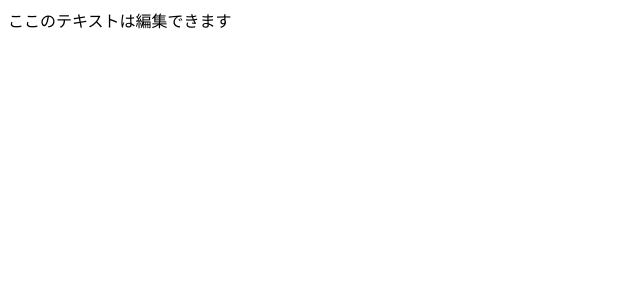
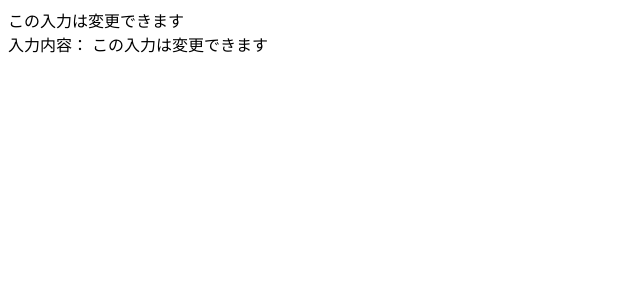
Before and after one commit to yaufai/react-notebook, a React (Create React App) app: page / in a window 1280 px wide. Shown: the top 300 px of the page, without its empty margins (0-640 px from the left). Built offline with nearby package versions, Linux system fonts and the light colour scheme.

Commit message:
:sparkles: auto focus of editable title

```diff
--- a/src/rewritable-text/App.tsx
+++ b/src/rewritable-text/App.tsx
@@ -1,8 +1,24 @@
 import React from "react"
 import RewritableText from "./src/RewritableText"
 
-export default () => <RewritableText
-    defaultValue="ここのテキストは編集できます"
-    onChange={(value) => { console.log(value) }}
-    onFinalized={(value) => { console.log("GET FINALIZED VALUE: ", value) }}
-/>
+export default class App extends React.Component<{}, {value: string}> {
+    constructor(props: {}) {
+        super(props)
+        this.state = {
+            value: "この入力は変更できます"
+        }
+    }
+    updateValue = (value: string) => {
+        this.setState({ value: value })
+    }
+    render() {
+        return <div>
+            <RewritableText
+                defaultValue={this.state.value}
+                onChange={this.updateValue}
+                onFinalized={(value) => { console.log("GET FINALIZED VALUE: ", value) }}
+            />
+            <div>入力内容： {this.state.value}</div>
+        </div>
+    }
+}
--- a/src/rewritable-text/src/RewritableText.tsx
+++ b/src/rewritable-text/src/RewritableText.tsx
@@ -1,4 +1,4 @@
-import React, { Component } from "react";
+import React, { Component, ReactHTMLElement } from "react";
 
 type RewritableTextProps = {
     defaultValue: string
@@ -13,11 +13,19 @@ type RewritableTextState = {
 
 
 export default class RewritableText extends Component<RewritableTextProps, RewritableTextState> {
+    myRef: React.RefObject<HTMLInputElement>
     constructor(props: RewritableTextProps) {
         super(props)
         this.state = {
             value: this.props.defaultValue,
             isEditing: false
+        }
+        this.myRef = React.createRef<HTMLInputElement>()
+    }
+
+    componentDidUpdate() {
+        if (this.state.isEditing) {
+            this.myRef.current?.focus()
         }
     }
 
@@ -50,6 +58,7 @@ export default class RewritableText extends Component<RewritableTextProps, Rewri
             onBlur={this.toggleEditing}
             onChange={(e) => this.onValueChange(e.target.value)}
             onKeyUp={this.finalizeByKey}
+            ref={this.myRef}
         ></input>
         return this.state.isEditing ? editor : text
     }
```
Also changed, not shown: tsconfig.json (+24 -66 lines).
